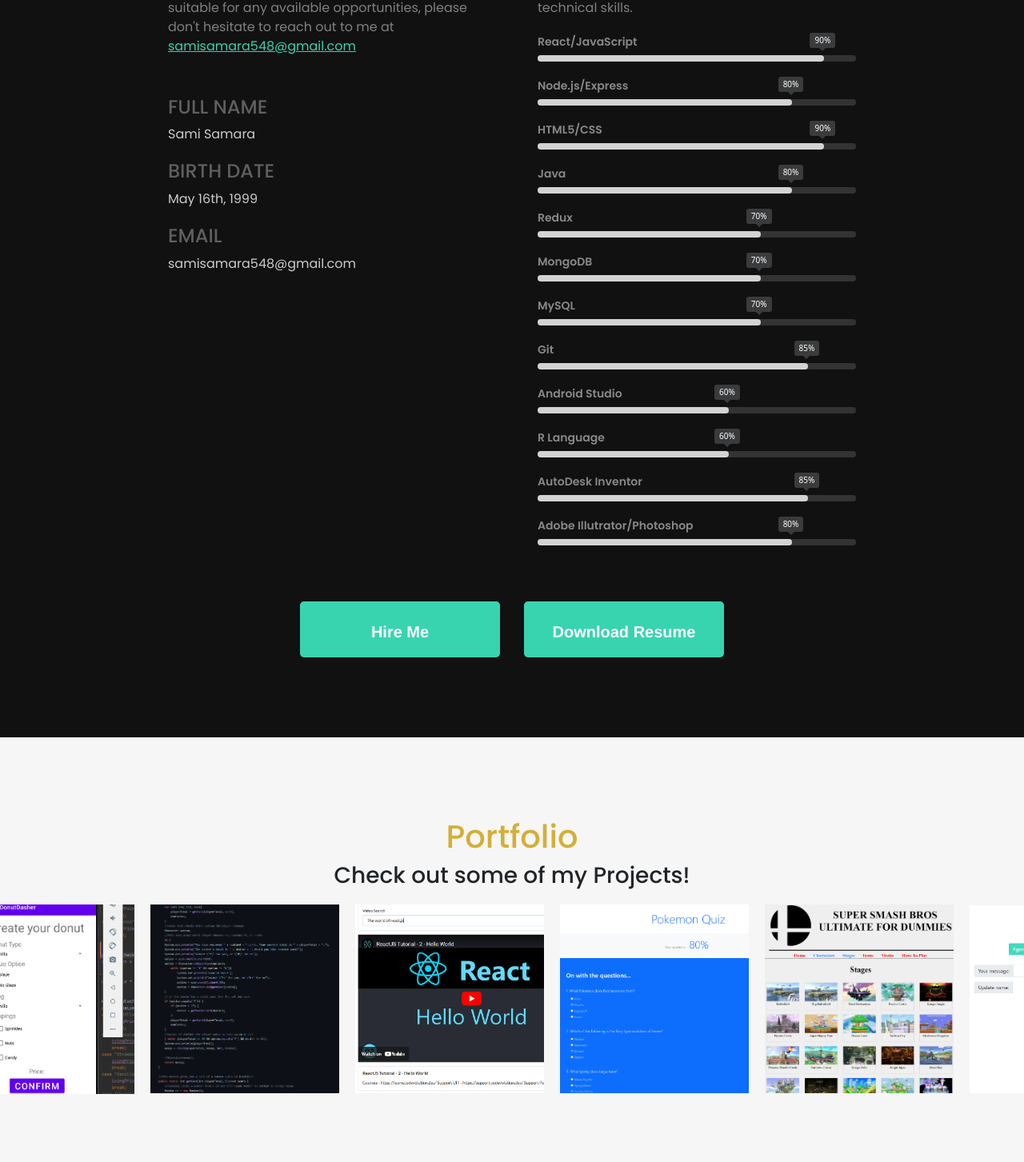
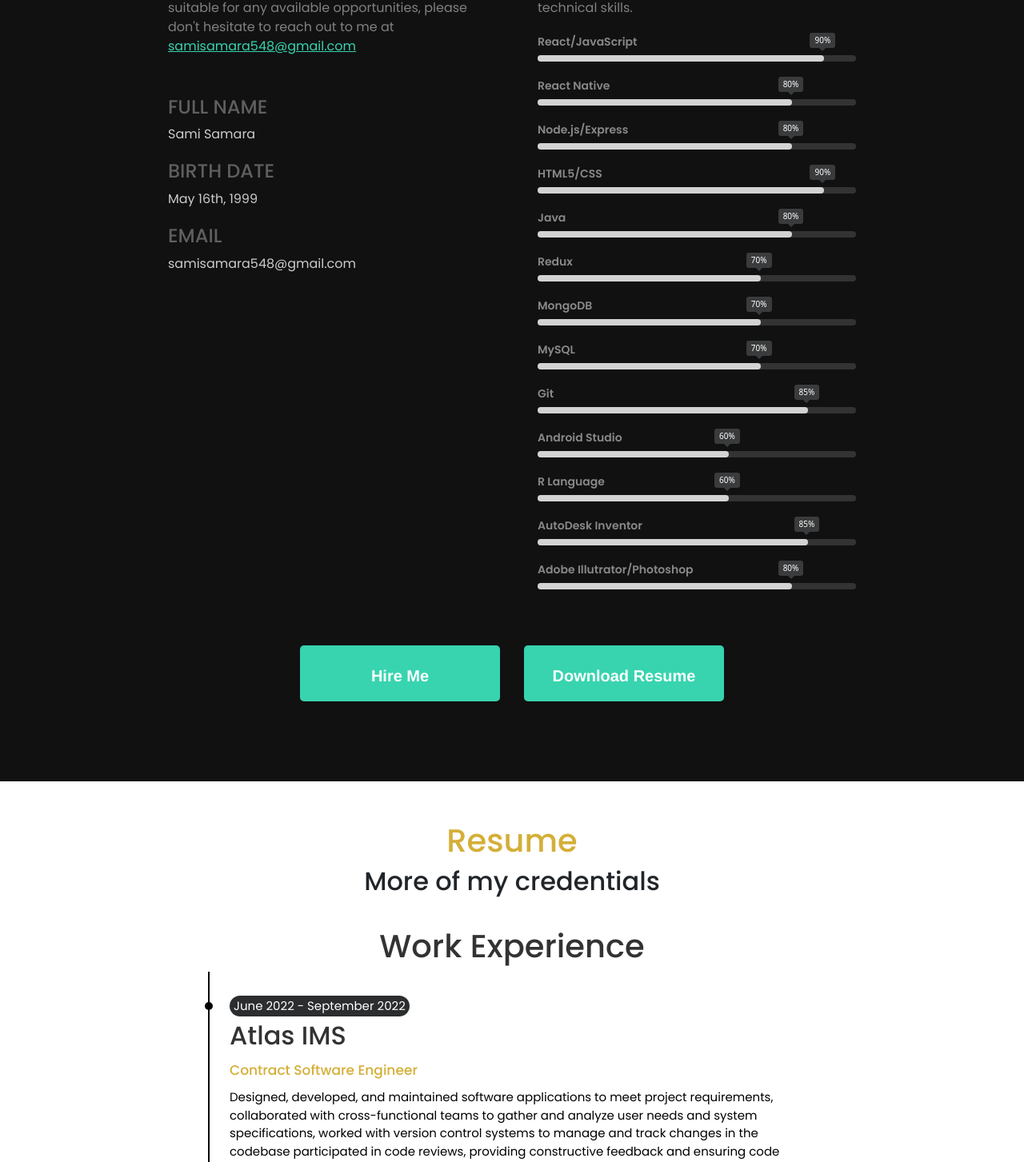
Before and after one commit to samisamara/personalWebpage, a React (Create React App) app: page / in a window 1280 px wide. Shown: the part 1238-2691 px from the top of the page at 80% size. Built offline with nearby package versions, Linux system fonts and the light colour scheme.

Commit message:
updated resume, moved portfolio underneath credentials

```diff
--- a/src/components/App.js
+++ b/src/components/App.js
@@ -14,8 +14,8 @@ const App = () => {
       <Navbar />
       <Header />
       <AboutMe />
+      <Credentials />
       <Portfolio />
-      <Credentials />
       <Contact />
       <Copyright />
     </div>
--- a/src/components/SkillBar/SkillBar.css
+++ b/src/components/SkillBar/SkillBar.css
@@ -47,6 +47,11 @@
 
 .skill-per.reactjs {
   width: 90%;
+  animation-delay: 0.1s;
+}
+
+.skill-per.reactNative {
+  width: 80%;
   animation-delay: 0.1s;
 }
 
--- a/src/components/SkillBar/SkillBar.js
+++ b/src/components/SkillBar/SkillBar.js
@@ -10,6 +10,15 @@ const SkillBar = () => {
         <div className="skill-bar">
           <span className="skill-per reactjs">
             <span className="tooltip">90%</span>
+          </span>
+        </div>
+      </div>
+
+      <div className="skill-box">
+        <span className="title">React Native</span>
+        <div className="skill-bar">
+          <span className="skill-per reactNative">
+            <span className="tooltip">80%</span>
           </span>
         </div>
       </div>
--- a/src/components/WorkTimeline.js
+++ b/src/components/WorkTimeline.js
@@ -4,32 +4,39 @@ import WorkElement from "./WorkElement";
 
 const jobs = [
   {
+    jobTitle: 'Contract Software Engineer',
+    business: 'Atlas IMS',
+    date: 'June 2022 - September 2022',
+    description: "Designed, developed, and maintained software applications to meet project requirements, collaborated with cross-functional teams to gather and analyze user needs and system specifications, worked with version control systems to manage and track changes in the codebase participated in code reviews, providing constructive feedback and ensuring code quality and adherence to coding standards",
+    key: "w1"
+  },
+  {
     jobTitle: 'Store Manager',
     business: 'UPS',
     date: 'March 2020 - Present',
     description: "Managed UPS packaging and shipment operations. I also maintained privacy policies to abide with UPS's goal of maintaining customer's privacy, Operated all software programs on Point of Sale, MS Office System, and internal project management systems to meet with time sensitive tasks, and managed employment within the facility.",
-    key: "w1"
+    key: "w2"
   },
   {
     jobTitle: 'Technical Sales Consultant',
     business: 'Best Buy',
     date: 'August 2019 - December 2019',
     description: "Operated departments for numerous products and services, such as routers, security systems, etc. I also grew sales and boosted profits by implementing proactive management strategies, and trained and developed new hires in company processes.",
-    key: "w2"
+    key: "w3"
   },
   {
     jobTitle: 'Store Associate and Delivery Services',
     business: 'Panera Bread',
     date: 'August 2018 - August 2019',
     description: "Provided attentive service and proactively assessed guest needs. Also trained new employees in operational proceedures and modeled duties for front and back house positions.",
-    key: "w3"
+    key: "w4"
   },
   {
     jobTitle: 'Party Facilitator and Safety',
     business: 'Sky Zone',
     date: 'August 2016 - August 2018',
     description: "Managed event logistics and operations of event planning and booking. Also coordinated schedules and timeline for events. Attentively monitored harness equipment with standards, policies, and regulatory guidelines to promote a safe environment.",
-    key: "w4"
+    key: "w5"
   }
 ];
 
```
Also changed, not shown: 1 other file (tests, documents, lock files or other folders).
